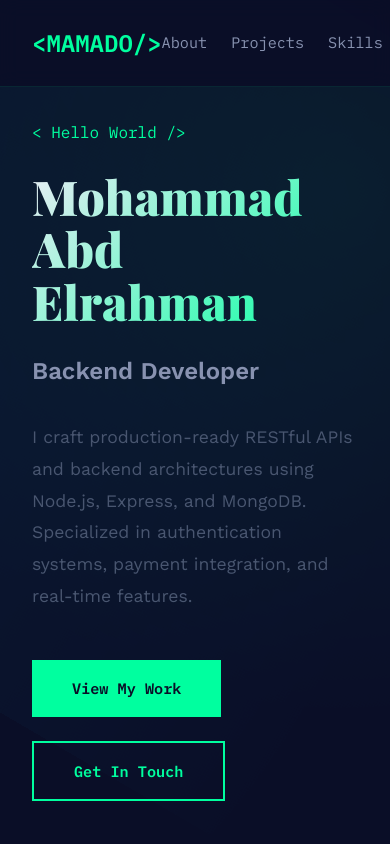
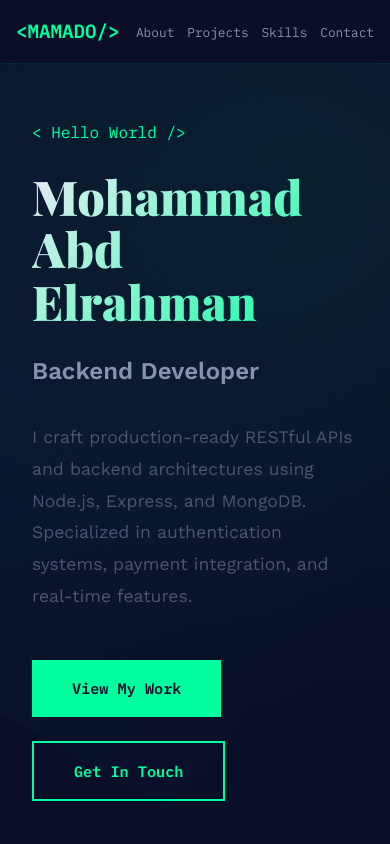
Before and after one commit to MAMADO27/portfolio, a website: page index.html in a window 390 px wide. Shown: the top 844 px of the page. Drawn offline with nearby package versions, Linux system fonts and the light colour scheme.

Commit message:
update portfolio

```diff
--- a/index.html
+++ b/index.html
@@ -458,8 +458,23 @@
 
         /* Responsive */
         @media (max-width: 768px) {
+
+        nav .container {
+            padding: 1rem;
+       }
+
+        .logo {
+            font-size: 1.2rem;
+        }
+
         .nav-links {
-                gap: 1.5rem;
+            gap: 0.8rem;
+            flex-wrap: wrap;
+            justify-content: center;
+        }
+
+        .nav-links a {
+            font-size: 0.8rem;
         }
 
         .projects-grid {
@@ -474,6 +489,7 @@
             padding: 5rem 0;
         }
     }
+
 
         /* Scroll Reveal */
         .reveal {
```
Lines whose indentation alone changed are shown as unchanged.
